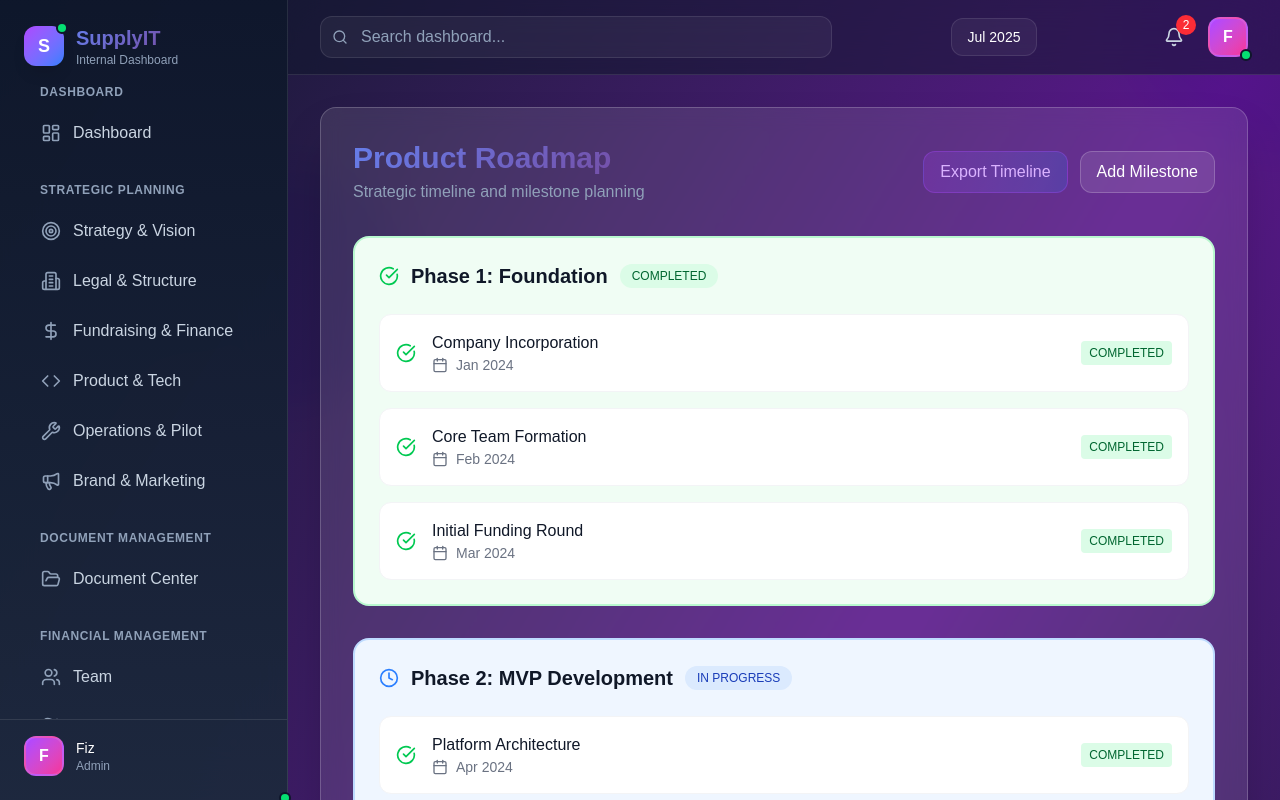
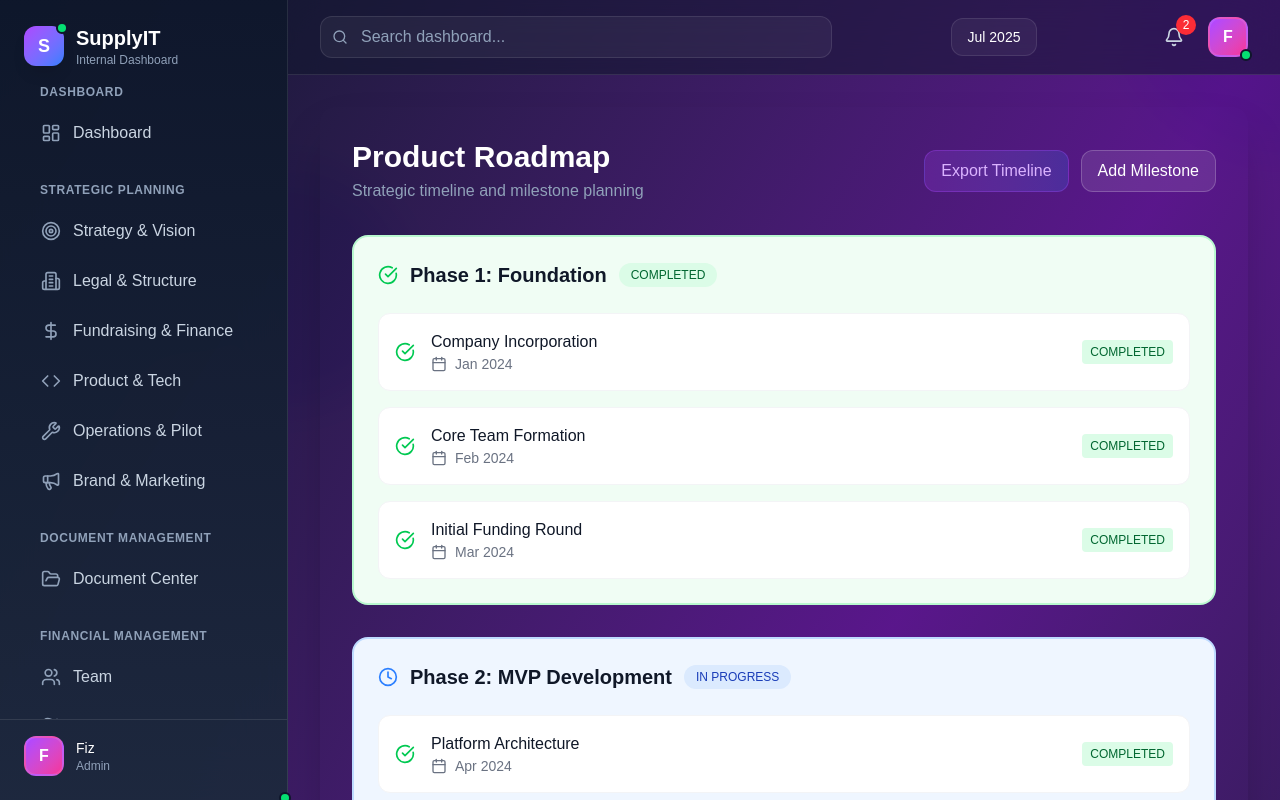
Before and after one commit to itsFiz/supplyit-internal-dashboard, a Next.js app: page /roadmap in a window 1280 px wide. Shown: the top 800 px of the page. Built offline with nearby package versions, Linux system fonts and the light colour scheme.

Commit message:
fix whitecard

```diff
--- a/app/globals.css
+++ b/app/globals.css
@@ -23,21 +23,6 @@ body {
   background: var(--background);
   color: var(--foreground);
   font-family: Arial, Helvetica, sans-serif;
-}
-
-/* Glass effect utility class */
-.glass-effect {
-  background: rgba(255, 255, 255, 0.1);
-  backdrop-filter: blur(10px);
-  border: 1px solid rgba(255, 255, 255, 0.2);
-}
-
-/* Gradient text utility class */
-.gradient-text {
-  background: linear-gradient(135deg, #667eea 0%, #764ba2 100%);
-  -webkit-background-clip: text;
-  -webkit-text-fill-color: transparent;
-  background-clip: text;
 }
 
 /* Custom scrollbar for sidebar */
```
